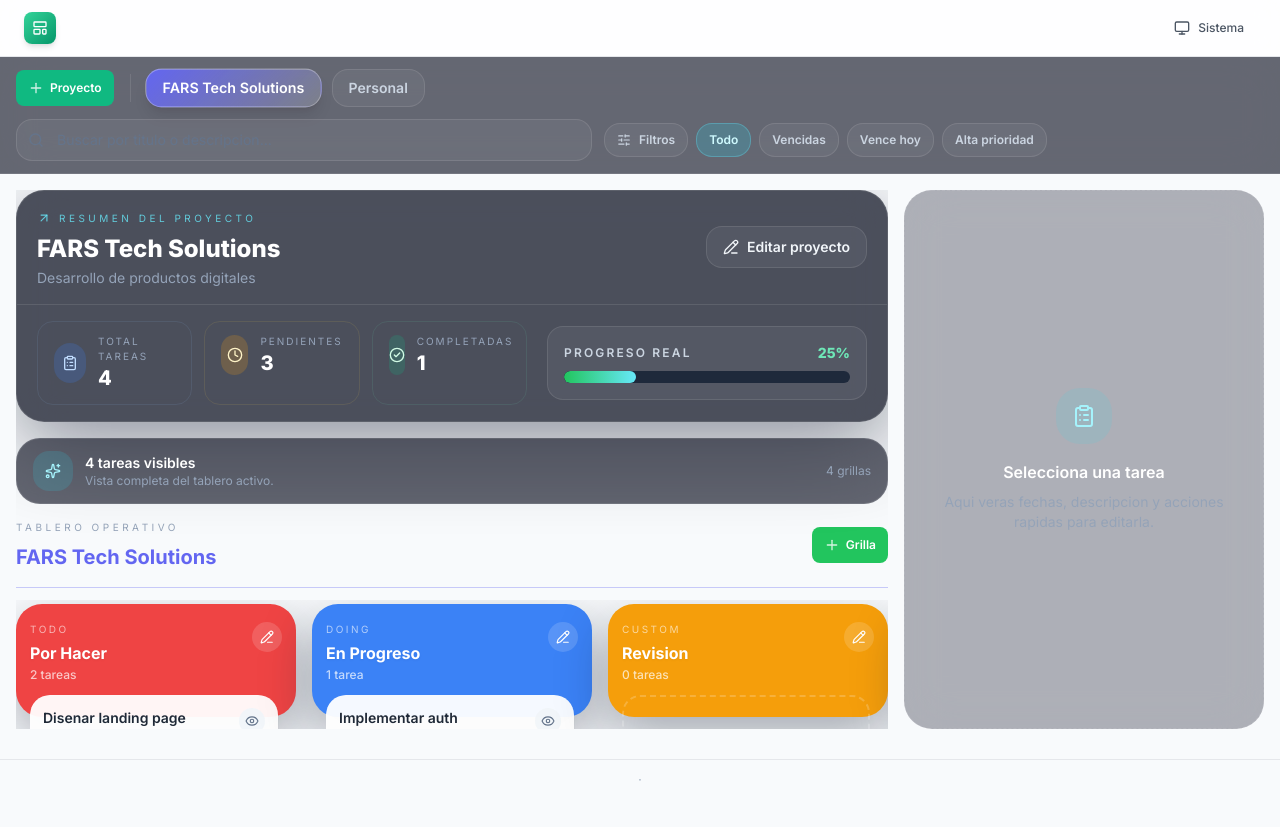
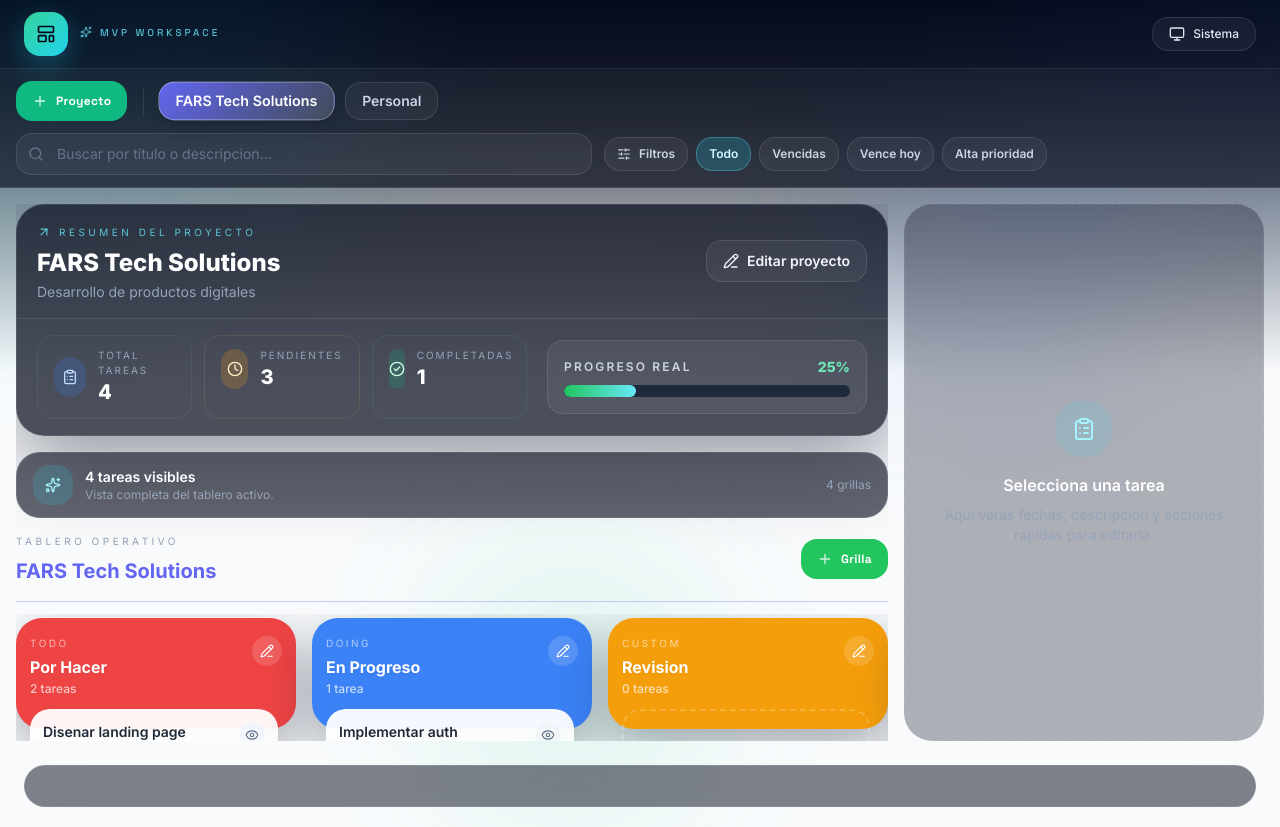
Before and after one commit to Frankman254/FrankmanTaskFast, a React (Vite) app in the folder apps/web/: page / in a window 1280 px wide. Before the commit the page ends 800 px from the top, so only its background shows below. Built offline with nearby package versions, Linux system fonts and the light colour scheme.

Commit message:
style(ui): refresh workspace chrome and ambient visuals

```diff
--- a/apps/web/src/app/App.tsx
+++ b/apps/web/src/app/App.tsx
@@ -5,13 +5,20 @@ import BodyFull from '@/components/BodyFull';
 
 const App: FC = () => {
 	return (
-		<div className="min-h-screen flex flex-col bg-surface-primary text-content-primary transition-colors duration-300">
+		<div className="min-h-screen flex flex-col text-content-primary transition-colors duration-300 relative overflow-hidden">
+			<div className="pointer-events-none absolute inset-0">
+				<div className="absolute -top-32 left-[8%] h-72 w-72 rounded-full bg-cyan-400/10 blur-3xl" />
+				<div className="absolute top-24 right-[10%] h-80 w-80 rounded-full bg-blue-500/10 blur-3xl" />
+				<div className="absolute bottom-0 left-1/3 h-72 w-72 rounded-full bg-emerald-400/10 blur-3xl" />
+			</div>
 			<Header />
-			<main className="flex-1 overflow-hidden">
+			<main className="flex-1 overflow-hidden relative z-10">
 				<BodyFull />
 			</main>
-			<footer className="border-t border-gray-200 dark:border-gray-800 py-3 px-6 text-center text-xs text-content-tertiary">
-				{import.meta.env.VITE_APP_NAME} &middot; {import.meta.env.VITE_APP_DESCRIPTION}
+			<footer className="relative z-10 px-6 pb-5 pt-2">
+				<div className="mx-auto max-w-[1800px] rounded-full border border-white/10 bg-slate-950/50 backdrop-blur-xl py-3 px-6 text-center text-xs text-slate-400">
+					{import.meta.env.VITE_APP_NAME} · {import.meta.env.VITE_APP_DESCRIPTION}
+				</div>
 			</footer>
 		</div>
 	);
--- a/apps/web/src/components/ButtonAdd.tsx
+++ b/apps/web/src/components/ButtonAdd.tsx
@@ -10,11 +10,11 @@ interface ButtonAddProps {
 export default function ButtonAdd({ handleOpenModal, buttonText, colorButton = 'bg-emerald-500 hover:bg-emerald-600', className = '' }: ButtonAddProps) {
     return (
         <button
-            className={`${colorButton} h-9 text-white px-3 py-1.5 rounded-lg cursor-pointer transition-all duration-200 hover:shadow-md active:scale-95 flex items-center gap-1.5 ${className}`}
+            className={`${colorButton} h-10 text-white px-4 py-1.5 rounded-2xl cursor-pointer transition-all duration-200 hover:shadow-[0_12px_30px_rgba(16,185,129,0.22)] active:scale-95 flex items-center gap-2 font-display ${className}`}
             onClick={handleOpenModal}
         >
             <Plus className="w-4 h-4 opacity-80" />
-            <span className="text-white text-xs font-semibold">{buttonText.replace('+', '').trim()}</span>
+            <span className="text-white text-xs font-semibold tracking-wide">{buttonText.replace('+', '').trim()}</span>
         </button>
     );
 }
--- a/apps/web/src/components/Header.tsx
+++ b/apps/web/src/components/Header.tsx
@@ -1,5 +1,5 @@
 import { useTheme } from '@/hooks/use-theme';
-import { Sun, Moon, Monitor, LayoutTemplate } from 'lucide-react';
+import { Sun, Moon, Monitor, LayoutTemplate, Sparkles } from 'lucide-react';
 
 export default function Header() {
 	const { theme, setTheme } = useTheme();
@@ -14,17 +14,21 @@ export default function Header() {
 	const themeLabel = theme === 'dark' ? 'Oscuro' : theme === 'light' ? 'Claro' : 'Sistema';
 
 	return (
-		<header className="bg-white/80 dark:bg-gray-900/80 backdrop-blur-md border-b border-gray-200 dark:border-gray-800 sticky top-0 z-50">
-			<div className="max-w-[1800px] mx-auto px-4 sm:px-6 h-14 flex items-center justify-between">
+		<header className="sticky top-0 z-50 border-b border-white/10 bg-slate-950/65 backdrop-blur-xl">
+			<div className="max-w-[1800px] mx-auto px-4 sm:px-6 py-3 flex items-center justify-between gap-4">
 				<div className="flex items-center gap-3">
-					<div className="w-8 h-8 rounded-lg bg-gradient-to-br from-emerald-400 to-emerald-600 flex items-center justify-center shadow-md">
-						<LayoutTemplate className="w-4 h-4 text-white" />
+					<div className="w-11 h-11 rounded-2xl bg-[linear-gradient(135deg,#34d399,#22d3ee)] flex items-center justify-center shadow-[0_10px_30px_rgba(34,211,238,0.28)]">
+						<LayoutTemplate className="w-5 h-5 text-slate-950" />
 					</div>
 					<div>
-						<h1 className="text-base font-bold text-gray-900 dark:text-white leading-tight">
+						<div className="flex items-center gap-2 text-[10px] uppercase tracking-[0.3em] text-cyan-300/80 mb-1 font-display">
+							<Sparkles className="w-3 h-3" />
+							MVP Workspace
+						</div>
+						<h1 className="text-lg font-display font-bold text-white leading-tight">
 							{import.meta.env.VITE_APP_NAME}
 						</h1>
-						<p className="text-[10px] text-gray-500 dark:text-gray-400 leading-tight">
+						<p className="text-[11px] text-slate-400 leading-tight">
 							{import.meta.env.VITE_APP_DESCRIPTION}
 						</p>
 					</div>
@@ -32,7 +36,7 @@ export default function Header() {
 
 				<button
 					onClick={cycleTheme}
-					className="flex items-center gap-2 px-3 py-1.5 rounded-lg text-sm font-medium text-gray-600 dark:text-gray-300 hover:bg-gray-100 dark:hover:bg-gray-800 transition-all duration-200 cursor-pointer"
+					className="flex items-center gap-2 px-4 py-2 rounded-2xl text-sm font-medium text-slate-200 bg-white/5 border border-white/10 hover:bg-white/10 transition-all duration-200 cursor-pointer"
 					title={`Tema: ${themeLabel}`}
 				>
 					<ThemeIcon className="w-4 h-4" />
--- a/apps/web/src/index.css
+++ b/apps/web/src/index.css
@@ -1,5 +1,5 @@
-/* Google Fonts - Inter */
-@import url('https://fonts.googleapis.com/css2?family=Inter:wght@300;400;500;600;700;800&display=swap');
+/* Google Fonts */
+@import url('https://fonts.googleapis.com/css2?family=Inter:wght@300;400;500;600;700;800&family=Space+Grotesk:wght@500;700&display=swap');
 
 @tailwind base;
 @tailwind components;
@@ -12,6 +12,7 @@
 :root {
 	/* Typography */
 	font-family: 'Inter', system-ui, -apple-system, BlinkMacSystemFont, 'Segoe UI', sans-serif;
+	--font-display: 'Space Grotesk', 'Inter', system-ui, sans-serif;
 	line-height: 1.5;
 	font-weight: 400;
 	font-synthesis: none;
@@ -79,9 +80,20 @@ body {
 	margin: 0;
 	min-width: 320px;
 	min-height: 100vh;
-	background-color: var(--color-bg-primary);
+	background:
+		radial-gradient(circle at top left, rgba(34, 211, 238, 0.18), transparent 28%),
+		radial-gradient(circle at top right, rgba(59, 130, 246, 0.15), transparent 24%),
+		linear-gradient(180deg, #081120 0%, var(--color-bg-primary) 45%, var(--color-bg-primary) 100%);
 	color: var(--color-text-primary);
 	transition: background-color 0.3s ease, color 0.3s ease;
+}
+
+#root {
+	min-height: 100vh;
+}
+
+.font-display {
+	font-family: var(--font-display);
 }
 
 /* ============================================
```
